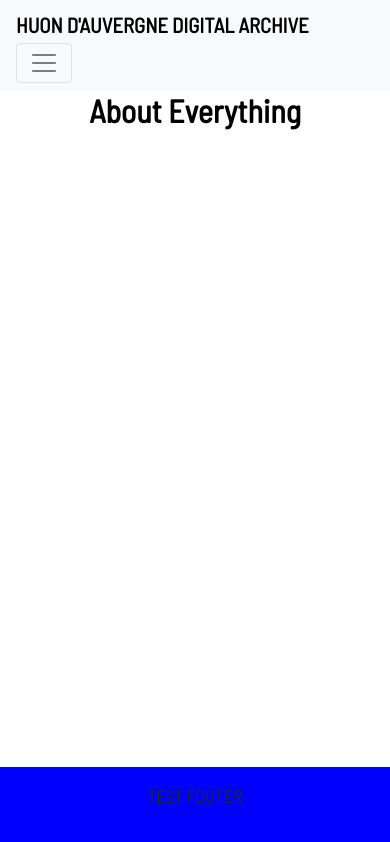
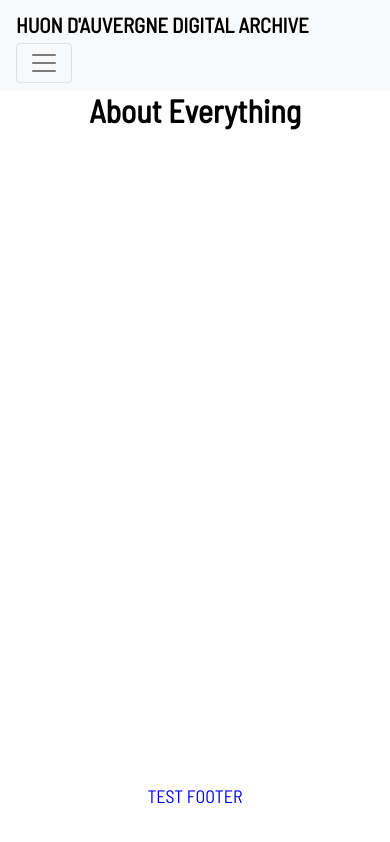
Before and after one commit to tameney22/hda-test, a React (Create React App) app: page /about in a window 390 px wide. Built offline with nearby package versions, Linux system fonts and the light colour scheme.

Commit message:
testing css for footer

```diff
--- a/src/index.css
+++ b/src/index.css
@@ -116,7 +116,7 @@ p.intro {
   .footer{
     margin-top: 1rem;
     padding: 1rem;
-    background-color: blue;
+    color: blue;
     position: fixed;
     bottom: 0;
     left: 0;
```
